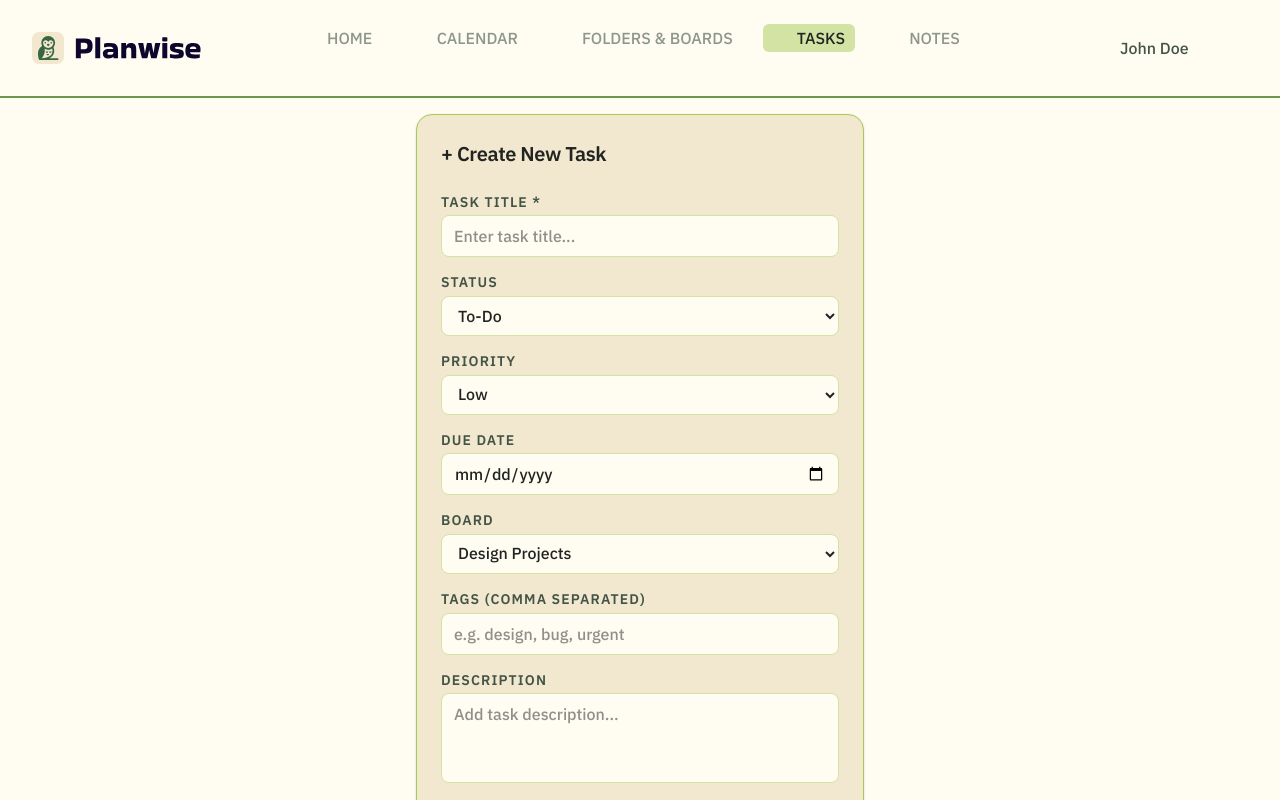
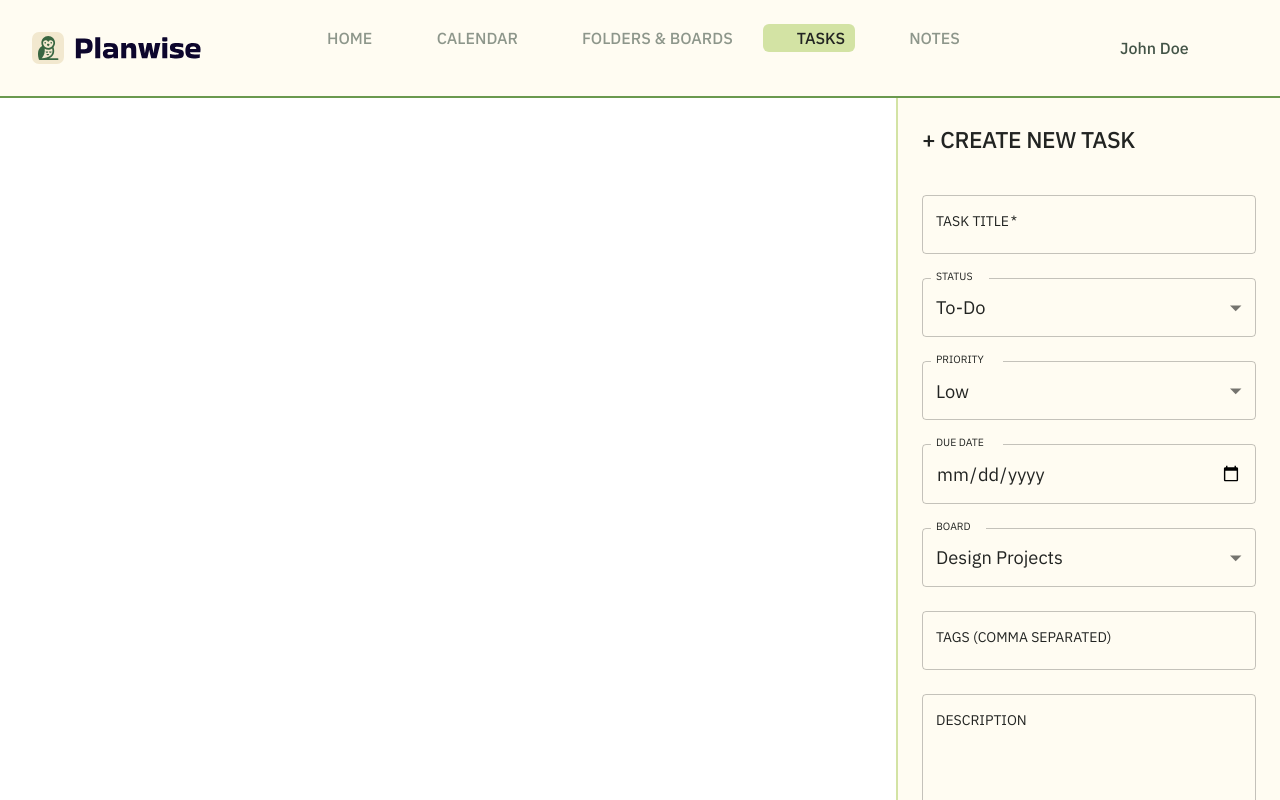
Before and after one commit to josephdattilo03/planwise-ui, a Next.js app: page /en/tasks in a window 1280 px wide. Built offline with nearby package versions, Linux system fonts and the light colour scheme; some icons are missing; what @mui/material-nextjs would draw is missing.

Commit message:
edit new task panel to match rest of the mui

```diff
--- a/package.json
+++ b/package.json
@@ -33,6 +33,7 @@
     "next": "^16.0.3",
     "next-intl": "^4.5.3",
     "react": "19.2.0",
+    "react-big-calendar": "^1.5.2",
     "react-dom": "19.2.0",
     "tsc": "^2.0.4"
   },
--- a/src/app/[locale]/tasks/page.tsx
+++ b/src/app/[locale]/tasks/page.tsx
@@ -2,8 +2,10 @@ import NewTaskComponent from "@/src/app/components/tasks/NewTaskComponent";
 
 export default function NewTaskPage() {
   return (
-    <main className="min-h-screen flex items-center justify-center bg-off-white">
-      <NewTaskComponent />
+    <main className="overflow-hidden flex bg-white">
+      <div className="flex-1">
+        <NewTaskComponent />
+      </div>
     </main>
   );
 }
--- a/src/app/components/tasks/NewTaskComponent.tsx
+++ b/src/app/components/tasks/NewTaskComponent.tsx
@@ -1,6 +1,19 @@
 "use client";
 
 import React, { useState, FormEvent } from "react";
+import {
+  TextField,
+  Select,
+  MenuItem,
+  FormControl,
+  InputLabel,
+  Button,
+  Box,
+  Paper,
+  Typography,
+  Alert,
+  SelectChangeEvent,
+} from "@mui/material";
 
 // Types
 interface TaskFormData {
@@ -101,146 +114,233 @@ export default function NewTaskComponent() {
   };
 
   return (
-    <aside className="bg-beige border border-green-3 rounded-2xl shadow-sm px-6 py-6 flex flex-col gap-4 w-full max-w-md">
-      <h2 className="text-section-sub-header text-dark-green-1 mb-2">
+    <aside
+      className="bg-off-white ml-auto border-l-2 border-green-4 w-96 h-screen flex flex-col"
+    >
+      {/* Header */}
+      <Typography
+        variant="h6"
+        className="text-section-sub-header px-6 pt-6 pb-3 bg-off-white"
+        sx={{
+          color: "var(--Dark-Green-1)",
+          textTransform: "uppercase",
+        }}
+      >
         + Create New Task
-      </h2>
+      </Typography>
 
-      <form onSubmit={handleSubmit} className="flex flex-col gap-4 text-body text-dark-green-1">
-        {error && (
-          <p className="text-red-600 text-sm bg-red-50 border border-red-200 rounded-lg px-3 py-2">
-            {error}
-          </p>
-        )}
+      {/* Form fills the rest of the column */}
+      <div className="flex-1 bg-off-white">
+        <form
+          onSubmit={handleSubmit}
+          className="bg-off-white flex flex-col justify-start gap-6 px-6 py-6 text-body text-dark-green-1"
+        >
+          <div className="flex flex-col gap-6">
+            {error && <Alert severity="error">{error}</Alert>}
 
-        <Field label="TASK TITLE *">
-          <input
-            type="text"
-            className="w-full rounded-lg border border-green-4 bg-off-white px-3 py-2 outline-none focus:ring-2 focus:ring-green-2"
+            <TextField
+              label="TASK TITLE"
               placeholder="Enter task title..."
               value={formData.title}
               onChange={(e) => handleInputChange("title", e.target.value)}
               disabled={isSubmitting}
               required
+              fullWidth
+              sx={{
+                "& .MuiFormLabel-root": {
+                  textTransform: "uppercase",
+                  fontSize: "14px",
+                  color: "var(--Dark-Green-1)",
+                },
+                "& .MuiInputBase-input": {
+                  color: "var(--Dark-Green-1)",
+                },
+              }}
             />
-        </Field>
 
-        <Field label="STATUS">
-          <select
-            className="w-full rounded-lg border border-green-4 bg-off-white px-3 py-2 outline-none focus:ring-2 focus:ring-green-2"
+            {/* STATUS */}
+            <FormControl
+              fullWidth
+              sx={{
+                "& .MuiFormLabel-root": {
+                  textTransform: "uppercase",
+                  fontSize: "14px",
+                  color: "var(--Dark-Green-1)",
+                },
+                "& .MuiInputBase-input": {
+                  color: "var(--Dark-Green-1)",
+                },
+              }}
+            >
+              <InputLabel>STATUS</InputLabel>
+              <Select
                 value={formData.status}
-            onChange={(e) => handleInputChange("status", e.target.value)}
+                label="STATUS"
+                onChange={(e) =>
+                  handleInputChange("status", e.target.value as string)
+                }
                 disabled={isSubmitting}
               >
-            {STATUS_OPTIONS.map((_option) => (
-              <option key={_option} value={_option}>
-                {_option}
-              </option>
+                {STATUS_OPTIONS.map((option) => (
+                  <MenuItem key={option} value={option}>
+                    {option}
+                  </MenuItem>
                 ))}
-          </select>
-        </Field>
+              </Select>
+            </FormControl>
 
-        <Field label="PRIORITY">
-          <select
-            className="w-full rounded-lg border border-green-4 bg-off-white px-3 py-2 outline-none focus:ring-2 focus:ring-green-2"
+            {/* PRIORITY */}
+            <FormControl
+              fullWidth
+              sx={{
+                "& .MuiFormLabel-root": {
+                  textTransform: "uppercase",
+                  fontSize: "14px",
+                  color: "var(--Dark-Green-1)",
+                },
+                "& .MuiInputBase-input": {
+                  color: "var(--Dark-Green-1)",
+                },
+              }}
+            >
+              <InputLabel>PRIORITY</InputLabel>
+              <Select
                 value={formData.priority}
-            onChange={(e) => handleInputChange("priority", e.target.value)}
+                label="PRIORITY"
+                onChange={(e) =>
+                  handleInputChange("priority", e.target.value as string)
+                }
                 disabled={isSubmitting}
               >
-            {PRIORITY_OPTIONS.map((_option) => (
-              <option key={_option} value={_option}>
-                {_option}
-              </option>
+                {PRIORITY_OPTIONS.map((option) => (
+                  <MenuItem key={option} value={option}>
+                    {option}
+                  </MenuItem>
                 ))}
-          </select>
-        </Field>
+              </Select>
+            </FormControl>
 
-        <Field label="DUE DATE">
-          <input
+            {/* DUE DATE */}
+            <TextField
               type="date"
-            className="w-full rounded-lg border border-green-4 bg-off-white px-3 py-2 text-body text-dark-green-1 outline-none focus:ring-2 focus:ring-green-2"
+              label="DUE DATE"
               value={formData.dueDate}
               onChange={(e) => handleInputChange("dueDate", e.target.value)}
               disabled={isSubmitting}
+              fullWidth
+              InputLabelProps={{ shrink: true }}
+              sx={{
+                "& .MuiFormLabel-root": {
+                  textTransform: "uppercase",
+                  fontSize: "14px",
+                  color: "var(--Dark-Green-1)",
+                },
+                "& .MuiInputBase-input": {
+                  color: "var(--Dark-Green-1)",
+                },
+              }}
             />
-        </Field>
 
-        <Field label="BOARD">
-          <select
-            className="w-full rounded-lg border border-green-4 bg-off-white px-3 py-2 outline-none focus:ring-2 focus:ring-green-2"
+            {/* BOARD */}
+            <FormControl
+              fullWidth
+              sx={{
+                "& .MuiFormLabel-root": {
+                  textTransform: "uppercase",
+                  fontSize: "14px",
+                  color: "var(--Dark-Green-1)",
+                },
+                "& .MuiInputBase-input": {
+                  color: "var(--Dark-Green-1)",
+                },
+              }}
+            >
+              <InputLabel>BOARD</InputLabel>
+              <Select
                 value={formData.board}
-            onChange={(e) => handleInputChange("board", e.target.value)}
+                label="BOARD"
+                onChange={(e) =>
+                  handleInputChange("board", e.target.value as string)
+                }
                 disabled={isSubmitting}
               >
-            {BOARD_OPTIONS.map((_option) => (
-              <option key={_option} value={_option}>
-                {_option}
-              </option>
+                {BOARD_OPTIONS.map((option) => (
+                  <MenuItem key={option} value={option}>
+                    {option}
+                  </MenuItem>
                 ))}
-          </select>
-        </Field>
+              </Select>
+            </FormControl>
 
-        <Field label="TAGS (COMMA SEPARATED)">
-          <input
-            type="text"
-            className="w-full rounded-lg border border-green-4 bg-off-white px-3 py-2 outline-none focus:ring-2 focus:ring-green-2"
+            {/* TAGS */}
+            <TextField
+              label="TAGS (COMMA SEPARATED)"
               placeholder="e.g. design, bug, urgent"
               value={formData.tagsInput}
               onChange={(e) => handleInputChange("tagsInput", e.target.value)}
               disabled={isSubmitting}
+              fullWidth
+              sx={{
+                "& .MuiFormLabel-root": {
+                  textTransform: "uppercase",
+                  fontSize: "14px",
+                  color: "var(--Dark-Green-1)",
+                },
+                "& .MuiInputBase-input": {
+                  color: "var(--Dark-Green-1)",
+                },
+              }}
             />
-        </Field>
 
-        <Field label="DESCRIPTION">
-          <textarea
+            {/* DESCRIPTION */}
+            <TextField
+              multiline
               rows={3}
-            className="w-full rounded-lg border border-green-4 bg-off-white px-3 py-2 outline-none resize-none focus:ring-2 focus:ring-green-2"
+              label="DESCRIPTION"
               placeholder="Add task description..."
               value={formData.description}
-            onChange={(e) => handleInputChange("description", e.target.value)}
+              onChange={(e) =>
+                handleInputChange("description", e.target.value)
+              }
               disabled={isSubmitting}
+              fullWidth
+              sx={{
+                "& .MuiFormLabel-root": {
+                  textTransform: "uppercase",
+                  fontSize: "14px",
+                  color: "var(--Dark-Green-1)",
+                },
+                "& .MuiInputBase-input": {
+                  color: "var(--Dark-Green-1)",
+                },
+              }}
             />
-        </Field>
+          </div>
 
-        <div className="mt-4 flex gap-3">
-          <button
+          {/* Buttons pinned to bottom */}
+          <div className="mt-0 flex gap-5">
+            <Button
               type="submit"
               className={`flex-1 rounded-full px-4 py-2 text-button transition ${
                 isSubmitting
-                ? "bg-gray-400 text-gray-200 cursor-not-allowed"
+                  ? "bg-gray-400 text-gray-200"
                   : "bg-green-2 text-off-white hover:bg-green-1"
               }`}
               disabled={isSubmitting}
             >
               {isSubmitting ? "Creating..." : "Create Task"}
-          </button>
-          <button
+            </Button>
+            <Button
               type="button"
+              className="flex-1 rounded-full border border-green-3 bg-off-white text-button text-dark-green-1 py-2 hover:bg-beige transition"
               onClick={handleClear}
-            className="flex-1 rounded-full border border-green-3 bg-off-white text-button text-dark-green-1 py-2 hover:bg-beige transition"
               disabled={isSubmitting}
             >
               Clear
-          </button>
+            </Button>
           </div>
         </form>
+      </div>
     </aside>
   );
 }
-
-// Helper Component
-type FieldProps = {
-  label: string;
-  children: React.ReactNode;
-};
-
-function Field({ label, children }: FieldProps) {
-  return (
-    <label className="flex flex-col gap-1">
-      <span className="text-small-header text-dark-green-2 tracking-[0.08em] uppercase text-xs">
-        {label}
-      </span>
-      {children}
-    </label>
-  );
-}
```
Also changed, not shown: 1 other file (tests, documents, lock files or other folders). Lines whose indentation alone changed are shown as unchanged.
